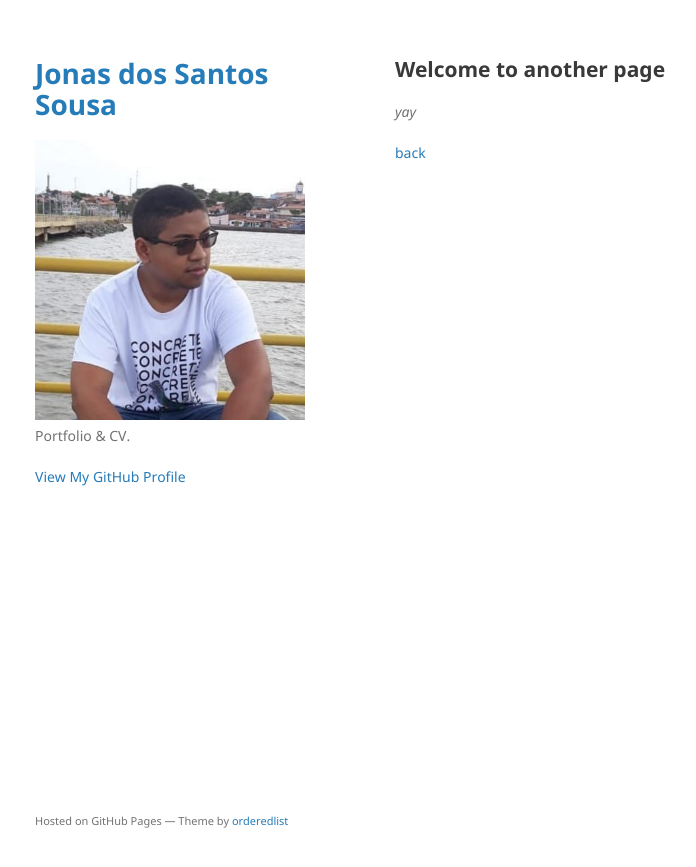
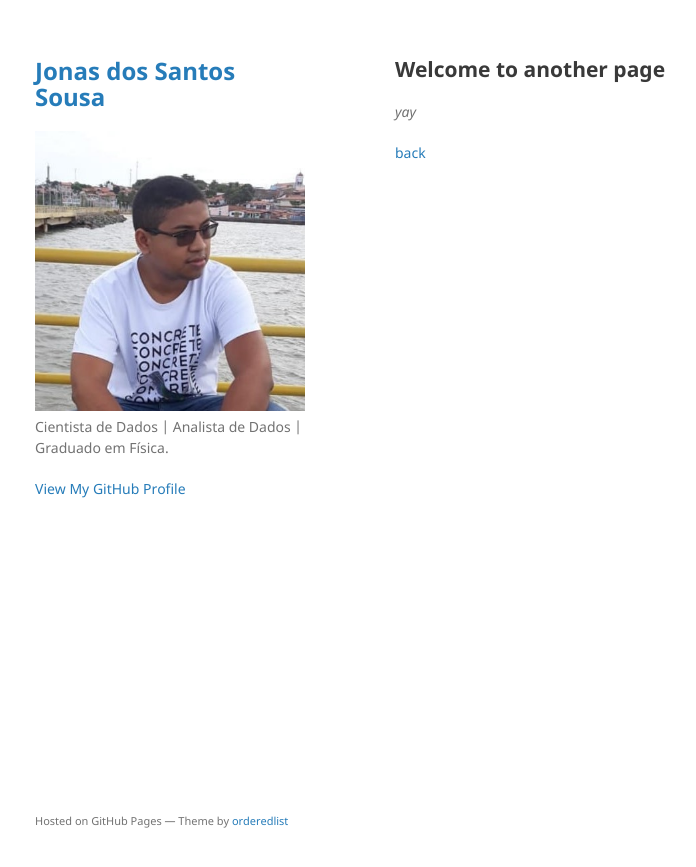
Before and after one commit to Jdss026/Jdss026.github.io, a Jekyll site: the page built from another-page.md, in a window 1280 px wide. Shown: the top 867 px of the page, without its empty margins (175-871 px from the left). Built offline with Jekyll 4.4.1, drawn with Linux system fonts in a browser that asks for light colours; our own code applies the rules of GitHub Pages for plain Markdown files.

Commit message:
mudar titulo

```diff
--- a/_config.yml
+++ b/_config.yml
@@ -1,6 +1,6 @@
 title: Jonas dos Santos Sousa
 logo: /assets/img/cv_photo.jpeg
-description: Portfolio & CV.
+description: Cientista de Dados | Analista de Dados | Graduado em Física.
 show_downloads: false
 google_analytics:
 theme: jekyll-theme-minimal
--- a/_sass/jekyll-theme-minimal.scss
+++ b/_sass/jekyll-theme-minimal.scss
@@ -23,7 +23,7 @@ h1, h2, h3 {
 }
 
 h1 {
-  font-size:28px;
+  font-size:24px;
 }
 
 h2 {
```
